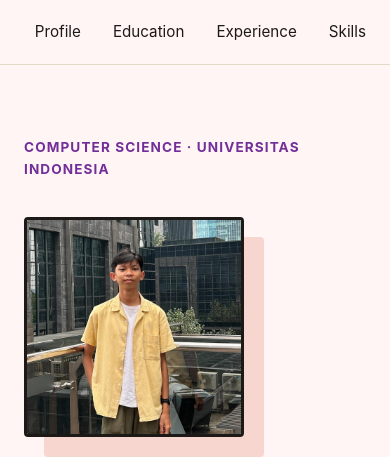
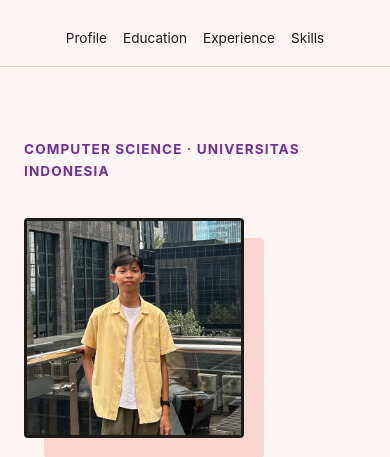
Before and after one commit to Flixidk/myportofolio, a Django app: template templates/index.html in a window 390 px wide. Shown: the top 457 px of the page. Run offline with Django 5.2, Linux system fonts and the light colour scheme; the template is opened without the code that fills it, so the values that code supplies are empty.

Commit message:
fix header for mobile view

```diff
--- a/static/css/style.css
+++ b/static/css/style.css
@@ -70,6 +70,25 @@ h1, .brand {
     color: var(--text-muted);
     font-size: 0.85rem;
     border-top: 1px solid var(--line);
+}
+
+@media (max-width: 600px) {
+    .site-header .container {
+        flex-direction: column;
+        gap: 0.75rem;
+        padding: 1rem;
+    }
+
+    /* Tighten link spacing and allow graceful wrapping */
+    .site-header nav {
+        gap: 1rem;
+        flex-wrap: wrap;
+        justify-content: center;
+    }
+
+    .site-header nav a {
+        font-size: 0.85rem;
+    }
 }
 
 /* ======================
```
